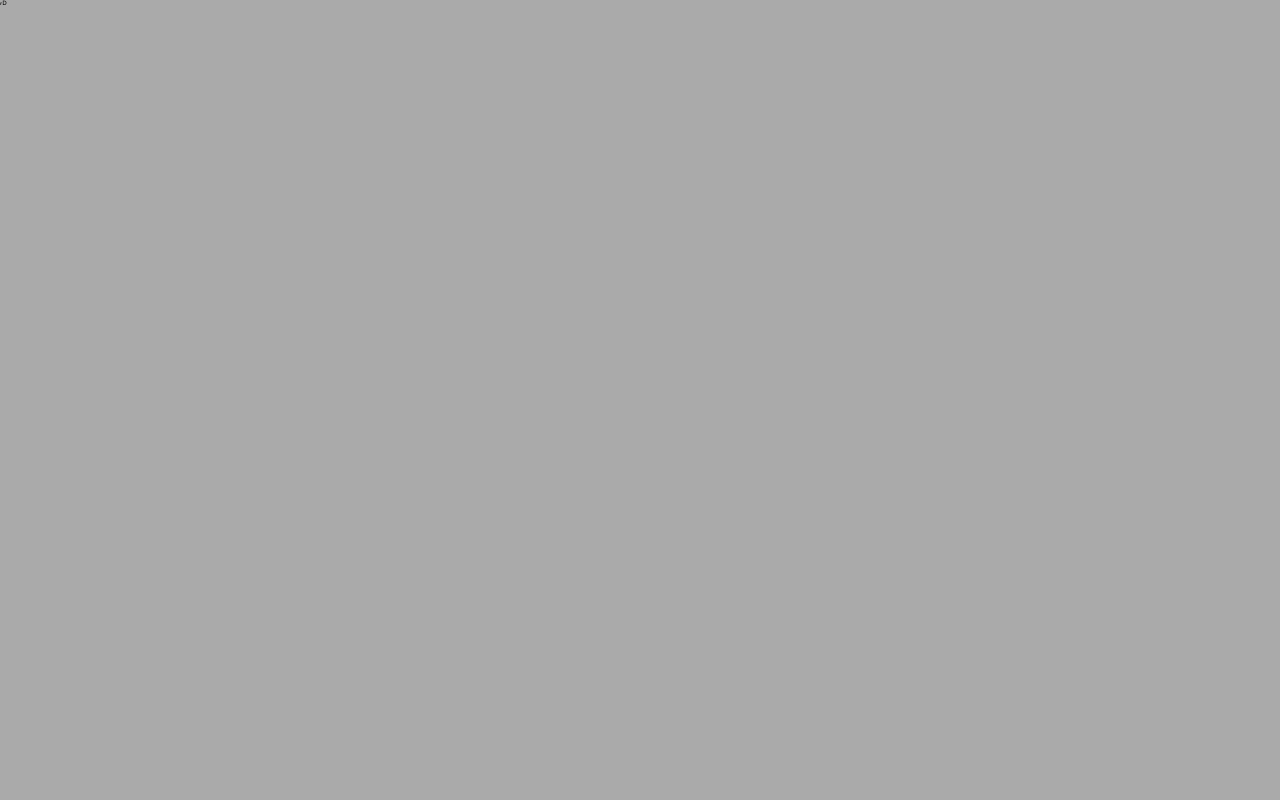
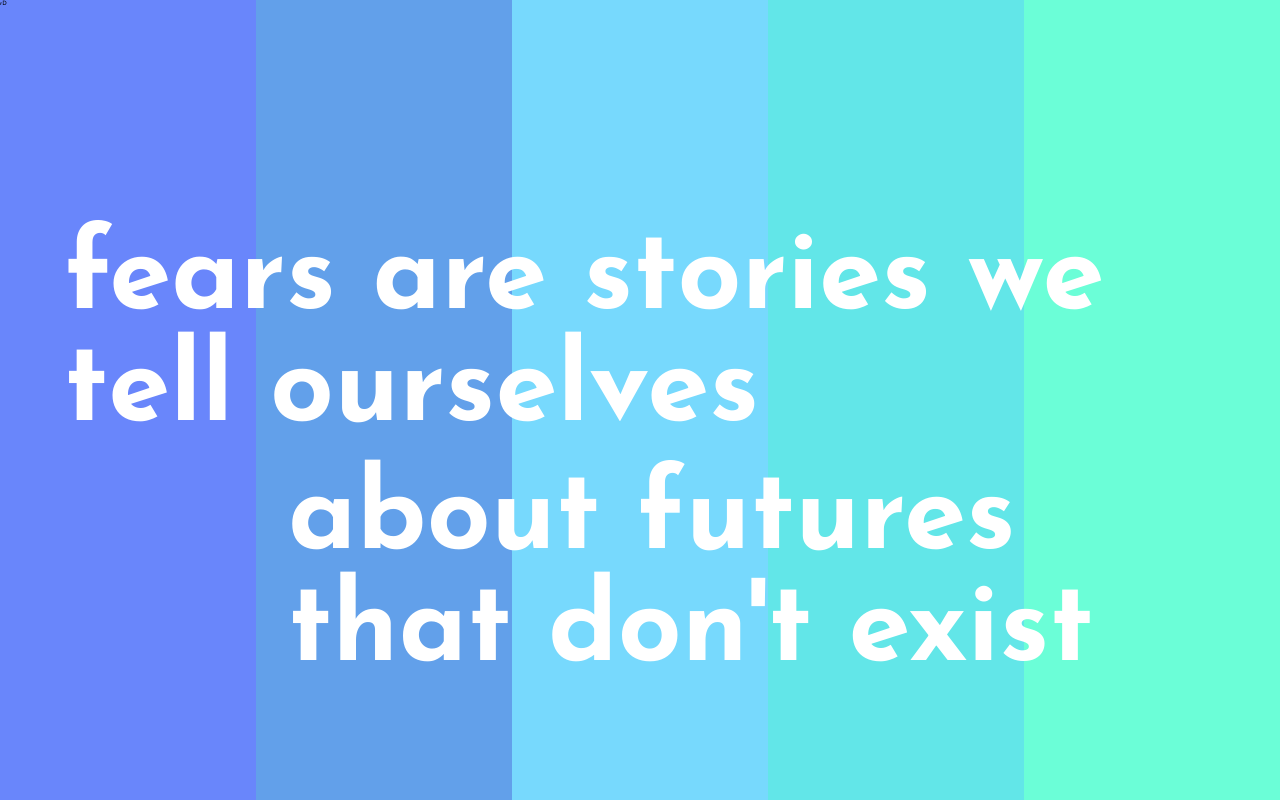
Before and after one commit to beingabstrac/Design-Concepts, a plain HTML site: page Concept17/index.html in a window 1280 px wide. Drawn offline with Linux system fonts and the light colour scheme.

Commit message:
c17 update

```diff
--- a/Concept17/css/index.css
+++ b/Concept17/css/index.css
@@ -4,7 +4,6 @@
 
 body {
 	font-family: 'Josefin Sans', sans-serif;
-	background-color: #aaa;
 }
 
 .rd {
@@ -12,3 +11,47 @@ body {
 	text-align: left;
 	font-size: .1em;
 }
+
+.block {
+	height: 100vh;
+	width: 20%;
+	float: left;
+}
+
+.one {
+	background-color: #6986FB;
+}
+
+.two {
+	background-color: #62A0EA;
+}
+
+.three {
+	background-color: #77D9FD;
+}
+
+.four {
+	background-color: #62E6E8;
+}
+
+.five {
+	background-color: #6BFED7;
+}
+
+.oneP {
+	position: absolute;
+	margin-top: 1em;
+	margin-left: -5em;
+	padding: 1em;
+	color: white;
+	font-size: 7em;
+}
+
+.twoP {
+	position: absolute;
+	margin-top: 3em;
+	margin-left: -3em;
+	padding: 1em;
+	color: white;
+	font-size: 7em;
+}
--- a/Concept17/index.html
+++ b/Concept17/index.html
@@ -10,6 +10,15 @@
 	<script src="https://use.fontawesome.com/fc67614c31.js"></script>
 </head>
 <body>
-	<p class="rd">rD</p>
+	<div class="block one">
+		<p class="rd">rD</p>
+	</div>
+	<div class="block two"></div>
+	<div class="block three">
+		<span class="oneP"><strong>fears are stories we tell ourselves</strong></span><br>
+		<span class="twoP"><strong>about futures that don't exist</strong></span>
+	</div>
+	<div class="block four"></div>
+	<div class="block five"></div>
 </body>
 </html>
```
